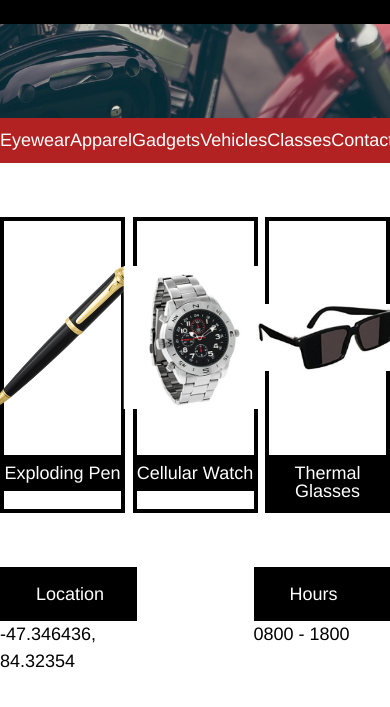
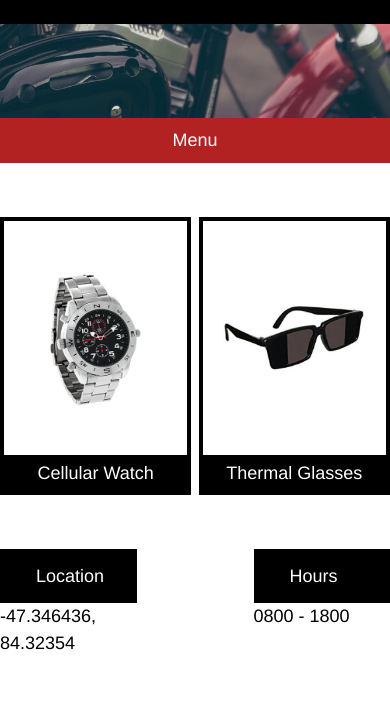
Before and after one commit to thill1982/secretagentsupply, a plain HTML site: page index.html in a window 390 px wide. Shown: the part 383-1090 px from the top of the page. Drawn offline with Linux system fonts and the light colour scheme.

Commit message:
Start of mobile CSS

```diff
--- a/index.html
+++ b/index.html
@@ -31,11 +31,13 @@
           <li>Classes</li>
           <li>Contact</li>
         </ul>
-
+        <ul id="mobile-menu-item" class="container">
+            <li>Menu</li>
+        </ul>
       </nav>
     </div>
     <div class="product-grid container">
-      <div class="product-item">
+      <div class="product-item pen">
         <div class="product-image">
         <img src="./resources/images/pen.png" alt="">
       </div>
@@ -47,7 +49,7 @@
      </div>
       <h3>Cellular Watch</h3>
     </div>
-    <div class="product-item">
+    <div class="product-item mobile-product-item">
       <div class="product-image">
       <img src="./resources/images/glasses.png" alt="">
     </div>
--- a/resources/css/style.css
+++ b/resources/css/style.css
@@ -134,3 +134,24 @@ padding: 2rem 0;
   padding-left: 5rem;
   margin-top: 4rem;
 }
+
+#mobile-menu-item  {
+  display:none;
+}
+
+/*Media query for smaller size screens*/
+@media only screen and (max-width: 1024px) {
+  .product-item {
+    width: 47%
+  }
+  .pen {
+    display:none;
+  }
+  .menu nav ul {
+    display: none;
+  }
+  #mobile-menu-item  {
+    display: block;
+    text-align: center;
+  }
+}
```
